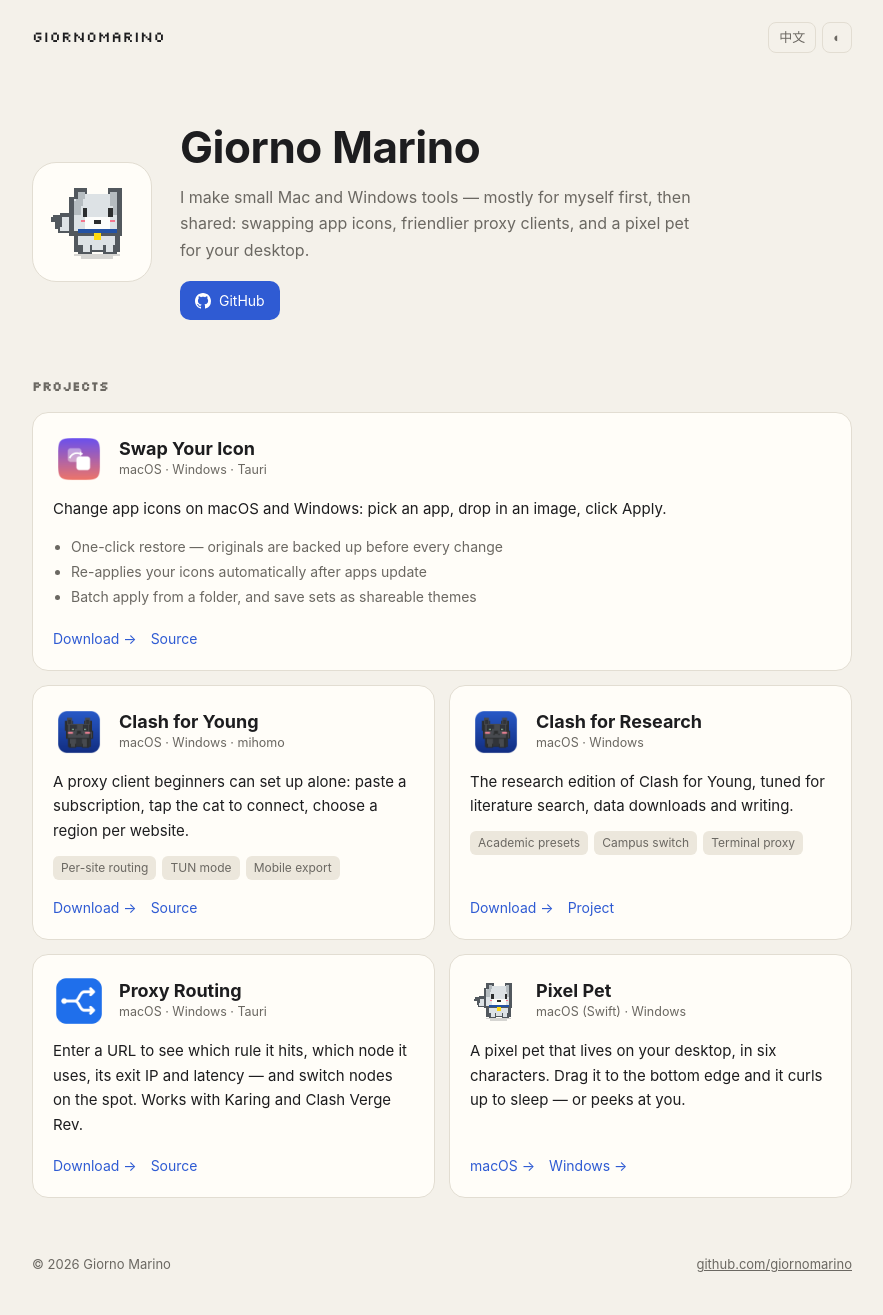
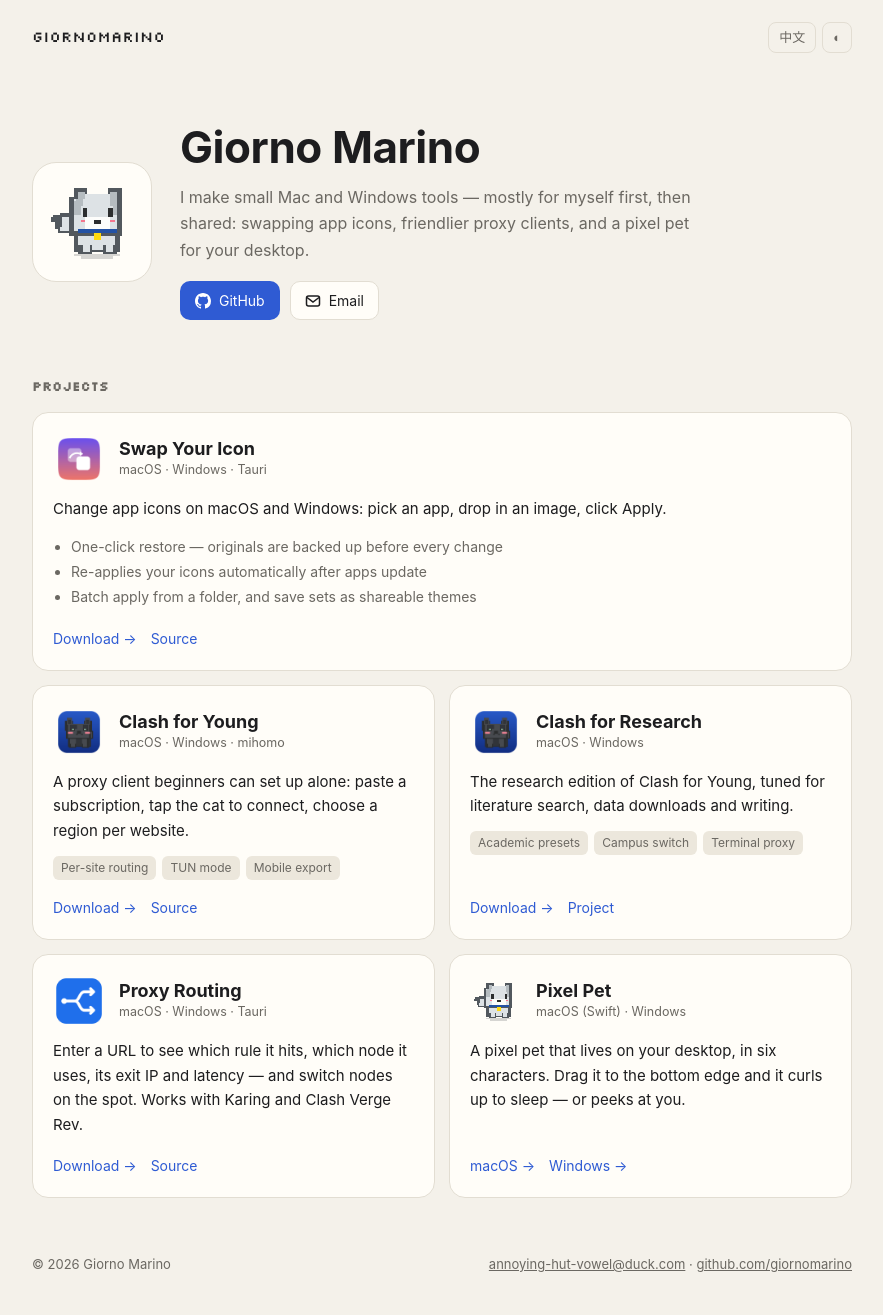
Before and after one commit to giornomarino/giornomarino.github.io, a plain HTML site: page index.html in a window 1280 px wide. Shown: the whole page, without its empty margins (198-1081 px from the left). Drawn offline with Linux system fonts and the light colour scheme.

Commit message:
Add contact email
Co-Authored-By: Claude Opus 5.5 <noreply@anthropic.com>
Claude-Session: https://claude.ai/code/session_015BkAd2dcso56h3VUvjCmP6

```diff
--- a/index.html
+++ b/index.html
@@ -123,6 +123,10 @@ footer{padding:56px 0 40px;color:var(--muted);font-size:13px;display:flex;justif
           <svg viewBox="0 0 16 16" fill="currentColor" aria-hidden="true"><path d="M8 0C3.58 0 0 3.58 0 8c0 3.54 2.29 6.53 5.47 7.59.4.07.55-.17.55-.38 0-.19-.01-.82-.01-1.49-2.01.37-2.53-.49-2.69-.94-.09-.23-.48-.94-.82-1.13-.28-.15-.68-.52-.01-.53.63-.01 1.08.58 1.23.82.72 1.21 1.87.87 2.33.66.07-.52.28-.87.51-1.07-1.78-.2-3.64-.89-3.64-3.95 0-.87.31-1.59.82-2.15-.08-.2-.36-1.02.08-2.12 0 0 .67-.21 2.2.82.64-.18 1.32-.27 2-.27.68 0 1.36.09 2 .27 1.53-1.04 2.2-.82 2.2-.82.44 1.1.16 1.92.08 2.12.51.56.82 1.27.82 2.15 0 3.07-1.87 3.75-3.65 3.95.29.25.54.73.54 1.48 0 1.07-.01 1.93-.01 2.2 0 .21.15.46.55.38A8.013 8.013 0 0016 8c0-4.42-3.58-8-8-8z"/></svg>
           GitHub
         </a>
+        <a class="btn" href="mailto:annoying-hut-vowel@duck.com">
+          <svg viewBox="0 0 16 16" fill="none" stroke="currentColor" stroke-width="1.5" aria-hidden="true"><rect x="1.5" y="3" width="13" height="10" rx="2"/><path d="M2 4.5l6 4.5 6-4.5"/></svg>
+          <span class="zh">联系我</span><span class="en">Email</span>
+        </a>
       </div>
     </div>
   </section>
@@ -228,7 +232,7 @@ footer{padding:56px 0 40px;color:var(--muted);font-size:13px;display:flex;justif
 
   <footer>
     <span>© <span id="y">2026</span> Giorno Marino</span>
-    <a href="https://github.com/giornomarino">github.com/giornomarino</a>
+    <span><a href="mailto:annoying-hut-vowel@duck.com">annoying-hut-vowel@duck.com</a> · <a href="https://github.com/giornomarino">github.com/giornomarino</a></span>
   </footer>
 </div>
 
```
